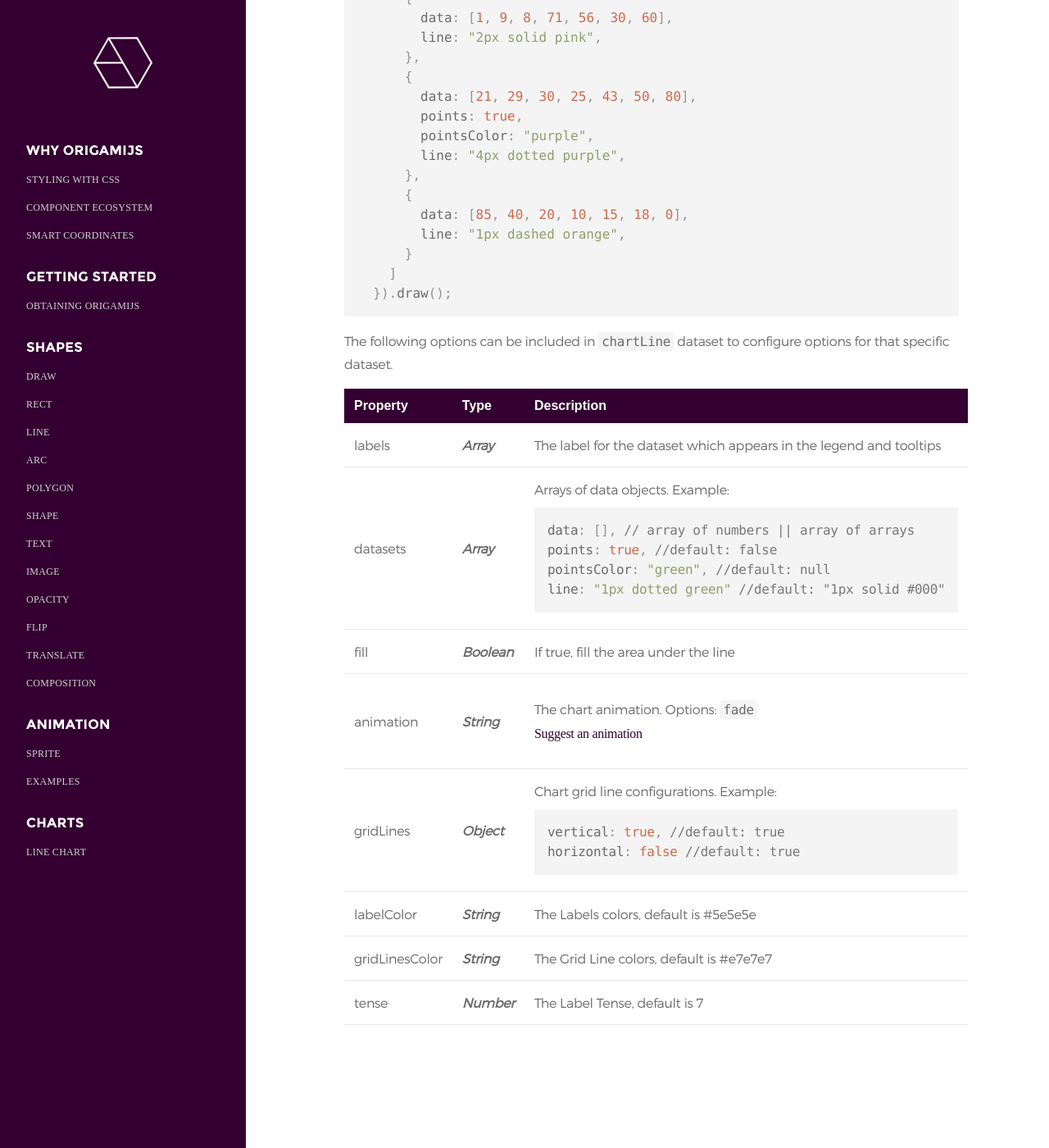
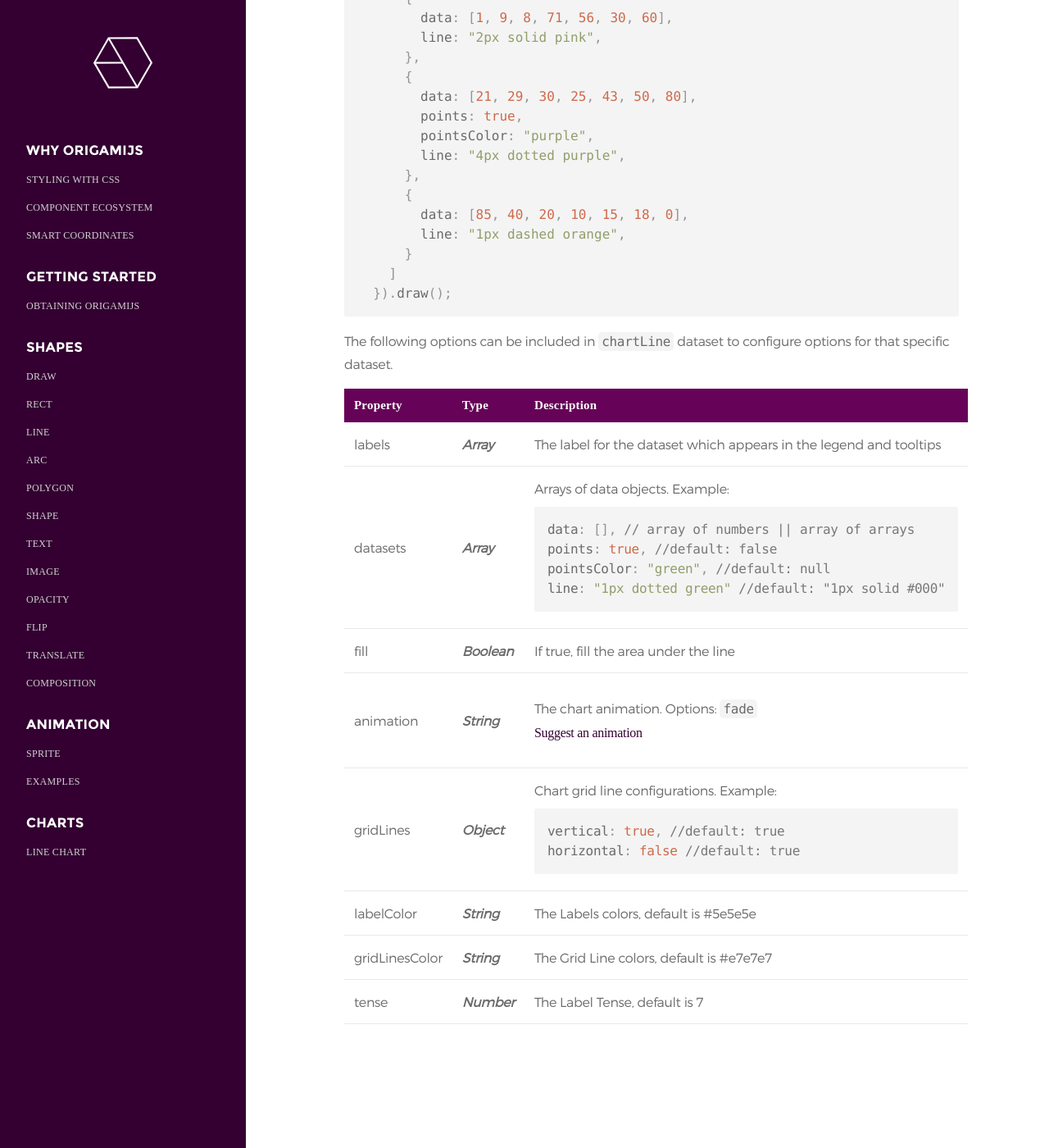
Before and after one commit to raphamorim/origamijs, a Jekyll site: the page built from _docs/5-charts.md, in a window 1280 px wide and 1400 px high, scrolled down 985 px. Shown: the whole window at 82% size. Built offline with Jekyll 4.4.1, drawn with Linux system fonts in a browser that asks for light colours; some web fonts are replaced.

Commit message:
Adjusting table head

```diff
--- a/assets/stylesheet/molecules/documentation.scss
+++ b/assets/stylesheet/molecules/documentation.scss
@@ -162,6 +162,15 @@ table td, table th {
     color: #FFF;
 }
 
+table th {
+    font-family: "Montserrat-Regular";
+    font-size: 15px;
+    letter-spacing: 0.2px;
+    color: #fff;
+    background-color: #660257;
+
+}
+
 table td {
     font-family: "Montserrat-Light";
     font-size: 16px;
@@ -173,7 +182,3 @@ table td {
 table tr:last-child th {
     border-bottom: 0;
 }
-
-table th {
-    background-color: #330031;
-}
```
